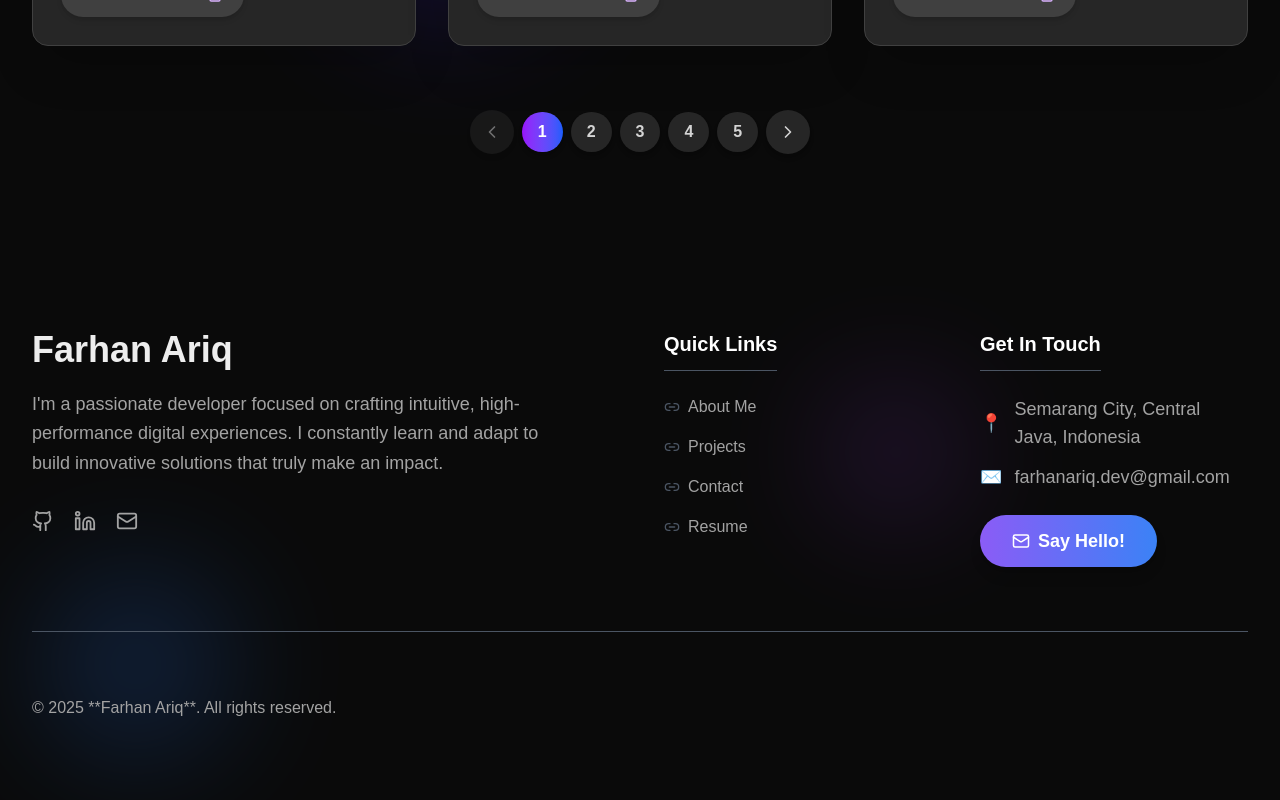
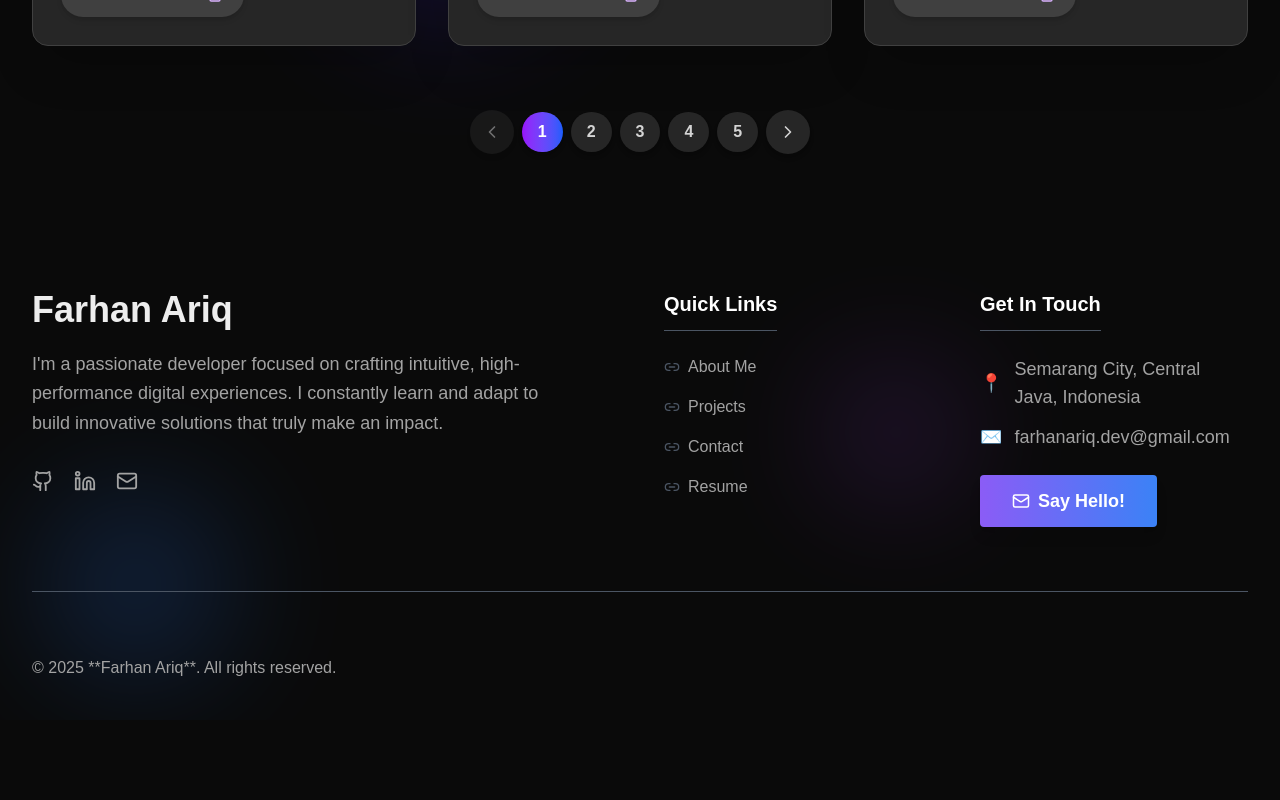
Before and after one commit to AriqF1/web-portofolio, a Next.js app: page / in a window 1280 px wide. Shown: the part 3689-4489 px from the top of the page. After the commit the page ends 4409 px from the top, so only its background shows below. Built offline with nearby package versions, Linux system fonts and the light colour scheme.

Commit message:
fix: update footer padding and remove unnecessary comment; update navbar links to use absolute paths

```diff
--- a/src/components/Footer.tsx
+++ b/src/components/Footer.tsx
@@ -67,7 +67,7 @@ const Footer: React.FC<FooterProps> = ({ customClass = "" }) => {
   return (
     <footer
       id="contact"
-      className={`${customClass} py-16 md:py-20 relative overflow-hidden`}
+      className={`${customClass} py-8 md:py-10 relative overflow-hidden`}
       style={{
         backgroundColor: getVar("card-bg"),
         color: getVar("foreground"),
@@ -211,7 +211,6 @@ const Footer: React.FC<FooterProps> = ({ customClass = "" }) => {
               >
                 📍
               </span>{" "}
-              {/* Purple accent */}
               Semarang City, Central Java, Indonesia
             </p>
             <p
@@ -230,7 +229,7 @@ const Footer: React.FC<FooterProps> = ({ customClass = "" }) => {
             <div className="mt-6 animate-fadeIn delay-600">
               <a
                 href="mailto:farhanariq.dev@gmail.com"
-                className="inline-flex items-center px-8 py-3 rounded-full shadow-lg hover:shadow-xl transition-all duration-300 font-semibold text-base md:text-lg transform hover:scale-105"
+                className="inline-flex items-center px-8 py-3 rounded shadow-lg hover:shadow-xl transition-all duration-300 font-semibold text-base md:text-lg transform hover:scale-105"
                 style={{
                   background: getVar("button-primary-bg"),
                   color: "white",
--- a/src/components/Navbar.tsx
+++ b/src/components/Navbar.tsx
@@ -57,21 +57,21 @@ const Navbar = () => {
           {/* Desktop menu */}
           <div className="hidden md:flex items-center space-x-8">
             <Link
-              href="#about"
+              href="/#about"
               className={`transition-colors duration-200 text-lg font-medium hover:opacity-80`}
               style={{ color: getVar("text-primary") }}
             >
               About
             </Link>
             <Link
-              href="#projects"
+              href="/#projects"
               className={`transition-colors duration-200 text-lg font-medium hover:opacity-80`}
               style={{ color: getVar("text-primary") }}
             >
               Projects
             </Link>
             <Link
-              href="#contact"
+              href="/#contact"
               className={`transition-colors duration-200 text-lg font-medium hover:opacity-80`}
               style={{ color: getVar("text-primary") }}
             >
@@ -175,7 +175,7 @@ const Navbar = () => {
         >
           <div className="px-2 pt-2 space-y-1 sm:px-3">
             <Link
-              href="#about"
+              href="/#about"
               className={`block px-3 py-2 rounded-md transition-colors duration-200 text-base font-medium hover:opacity-80`}
               style={{
                 color: getVar("text-primary"),
@@ -186,7 +186,7 @@ const Navbar = () => {
               About
             </Link>
             <Link
-              href="#projects"
+              href="/#projects"
               className={`block px-3 py-2 rounded-md transition-colors duration-200 text-base font-medium hover:opacity-80`}
               style={{
                 color: getVar("text-primary"),
@@ -197,7 +197,7 @@ const Navbar = () => {
               Projects
             </Link>
             <Link
-              href="#contact"
+              href="/#contact"
               className={`block px-3 py-2 rounded-md transition-colors duration-200 text-base font-medium hover:opacity-80`}
               style={{
                 color: getVar("text-primary"),
```
